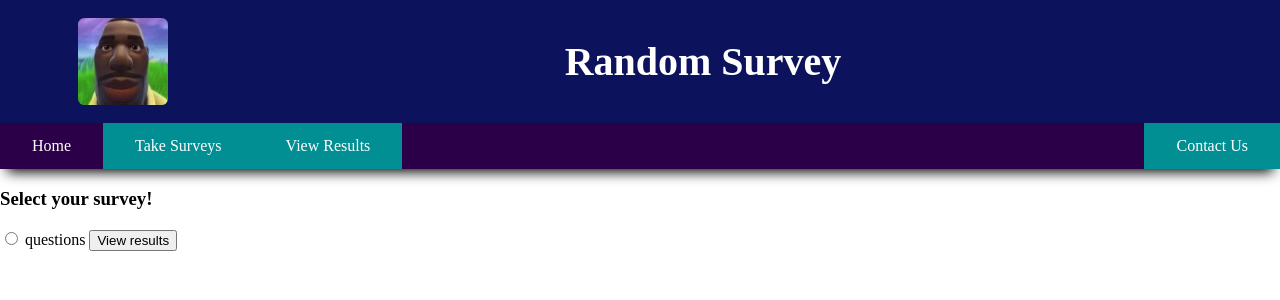
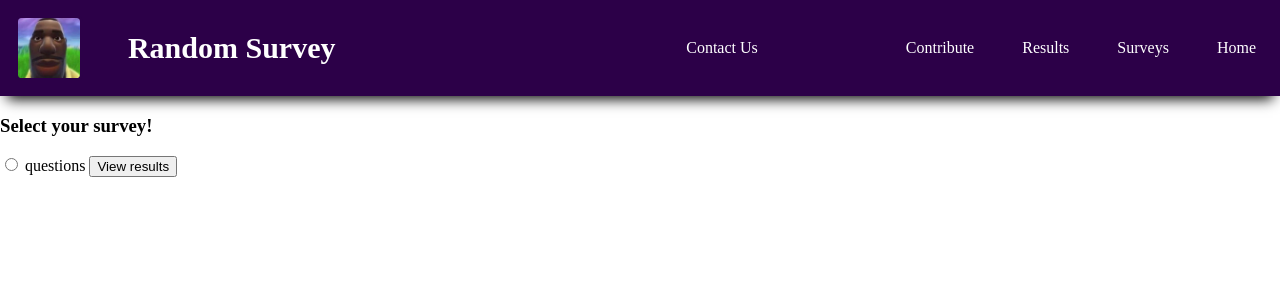
Before and after one commit to DavidToh2/Survey-Website, a Flask app: page /results in a window 1280 px wide. Shown: the top 300 px of the page. Run offline with Flask 2, Linux system fonts and the light colour scheme.

Commit message:
Shrinking header

```diff
--- a/static/scripts/layout-navbar.js
+++ b/static/scripts/layout-navbar.js
@@ -9,3 +9,15 @@ $(document).ready(function() {
     });
 
 });
+
+window.onscroll = function() {
+    if (document.body.scrollTop > 90 || document.documentElement.scrollTop > 90) {
+        console.log("Displaying tiny header");
+        $(".header__icon").addClass("header__icon--tiny");
+        $(".header__title").addClass("header__title--tiny");
+    } else {
+        console.log("Displaying big header");
+        $(".header__icon").removeClass("header__icon--tiny");
+        $(".header__title").removeClass("header__title--tiny");
+    }
+}
--- a/static/styles.css
+++ b/static/styles.css
@@ -1,10 +1,12 @@
+/* SASS variables. These have to be defined globally and are imperative.
+Invoke using $variable-name. */
+/* CSS variables. These were added pretty recently, and are defined in :root (i.e. html).
+These variables are declarative. Invoke using var(--variable-name). */
 :root {
   --purple: #2c0048;
   --dark-blue: #0c125b;
   --cyan: #028f94;
   --yellow: #6b7203;
-  --beige: rgb(243, 236, 199);
-  --beige-transparent: rgba(243, 236, 199, 0);
   --font-family: "Georgia", sans-serif;
   font-size: 16px;
   --font-size__title: 1.25rem;
@@ -13,6 +15,7 @@
 }
 
 body {
+  display: block;
   margin: 0px;
 }
 
@@ -35,44 +38,60 @@ button, .button {
 
 .header {
   display: flex;
+  position: sticky;
+  top: 0;
   flex-wrap: wrap;
   align-items: center;
-  background-color: var(--dark-blue);
+  background-color: var(--purple);
+  box-shadow: 0px 10px 13px -7px #000000, 5px 5px 15px 5px rgba(0, 0, 0, 0);
+  z-index: 10;
+  transition: all 1s ease-in-out;
 }
 .header__icon {
   object-fit: cover;
-  width: clamp(30px, 10vw, 90px);
+  height: clamp(30px, 8vw, 60px);
   border-radius: 10%;
-  border: 3px solid var(--dark-blue);
-  position: relative;
-  left: min(60px, 10vw);
+  border: 3px solid var(--purple);
   margin: 15px;
+  display: block;
+  float: left;
+  transition: all 1s ease-in-out;
+}
+.header__icon--tiny {
+  height: clamp(15px, 4vw, 30px);
+  border: 1px solid var(--purple);
 }
 .header__title {
-  flex: 1;
   text-align: center;
-  font-size: min(6vw, 40px);
+  font-size: clamp(15px, 4vw, 30px);
   font-weight: 700;
   color: white;
-  padding: 22px 18px;
+  padding: 22px clamp(15px, 4vw, 30px);
+  display: block;
+  float: left;
+  transition: all 1s ease-in-out;
+}
+.header__title--tiny {
+  font-size: clamp(7.5px, 2vw, 15px);
+  padding: 14px clamp(7.5px, 2vw, 15px);
 }
 .header__navbar {
-  width: 100%;
-  display: flex;
-  position: sticky;
-  top: 0;
+  list-style: none;
+  flex: 1;
+  background-color: var(--purple);
+  display: block;
+  float: left;
+}
+.header__navbar a {
   font-size: 1rem;
   font-weight: 500;
-  background-color: var(--purple);
   color: white;
-  box-shadow: 0px 10px 13px -7px #000000, 5px 5px 15px 5px rgba(0, 0, 0, 0);
-  z-index: 10;
+  text-decoration: none;
 }
 .header__button {
   background-color: var(--purple);
-  color: white;
-  text-decoration: none;
-  padding: 14px clamp(16px, 2.5vw, 48px);
+  padding: 14px clamp(12px, 2vw, 24px);
+  float: right;
 }
 .header__button--active {
   background-color: var(--cyan);
@@ -127,7 +146,7 @@ button, .button {
   height: 100%;
   width: var(--picture-width);
   z-index: 1;
-  background-image: linear-gradient(to bottom, var(--beige), var(--beige-transparent) 25%, var(--beige-transparent) 75%, var(--beige));
+  background-image: linear-gradient(to bottom, rgb(243, 236, 199), rgba(243, 236, 199, 0) 25%, rgba(243, 236, 199, 0) 75%, rgb(243, 236, 199) 100%);
 }
 .slide__number {
   position: absolute;
--- a/static/styles.scss
+++ b/static/styles.scss
@@ -1,10 +1,16 @@
+
+/* SASS variables. These have to be defined globally and are imperative.
+Invoke using $variable-name. */
+$beige: rgb(243, 236, 199);
+$beige-transparent: rgba($beige, 0);
+
+/* CSS variables. These were added pretty recently, and are defined in :root (i.e. html).
+These variables are declarative. Invoke using var(--variable-name). */
 :root {
     --purple: #2c0048;
     --dark-blue: #0c125b;
     --cyan: #028f94;
     --yellow: #6b7203;
-    --beige: rgb(243, 236, 199);
-    --beige-transparent: rgba(243, 236, 199, 0);
     --font-family: "Georgia", sans-serif;
     font-size: 16px;
     --font-size__title: 1.25rem;
@@ -12,6 +18,7 @@
     margin: 0px
 }
 body {
+    display: block;
     margin: 0px;
 }
 
@@ -30,47 +37,66 @@ button, .button {
 
 .header {
     display: flex;
+    position: sticky;
+    top: 0;
     flex-wrap: wrap;
     align-items: center;
-    background-color: var(--dark-blue);
+    background-color: var(--purple);
+    box-shadow: 0px 10px 13px -7px #000000, 5px 5px 15px 5px rgba(0,0,0,0);
+    z-index: 10;
+    transition: all 1s ease-in-out;
 
     &__icon {
         object-fit: cover;
-        width: clamp(30px, 10vw, 90px);
+        height: clamp(30px, 8vw, 60px);
         border-radius: 10%;
-        border: 3px solid var(--dark-blue);
-        position: relative;
-        left: min(60px, 10vw);
+        border: 3px solid var(--purple);
         margin: 15px;
+        display: block;
+        float: left;
+        transition: all 1s ease-in-out;
+
+        &--tiny {
+            height: clamp(15px, 4vw, 30px);
+            border: 1px solid var(--purple);
+        }
     }
 
     &__title {
-        flex: 1;
         text-align: center;
-        font-size: min(6vw, 40px);
+        font-size: clamp(15px, 4vw, 30px);
         font-weight: 700;
         color: white;
-        padding: 22px 18px;
+        padding: 22px clamp(15px, 4vw, 30px);;
+        display: block;
+        float: left;
+        transition: all 1s ease-in-out;
+
+        &--tiny {
+            font-size: clamp(7.5px, 2vw, 15px);
+            padding: 14px clamp(7.5px, 2vw, 15px);
+        }
     }
 
     &__navbar {
-        width: 100%;
-        display: flex;
-        position: sticky;
-        top: 0;
+        list-style: none;
+        flex: 1;
+        background-color: var(--purple);
+        display: block;
+        float: left;
+    }
+
+    &__navbar a {
         font-size: 1rem;
         font-weight: 500;
-        background-color: var(--purple);
         color: white;
-        box-shadow: 0px 10px 13px -7px #000000, 5px 5px 15px 5px rgba(0,0,0,0);
-        z-index: 10;
+        text-decoration: none;
     }
 
     &__button {
         background-color: var(--purple);
-        color: white;
-        text-decoration: none;
-        padding: 14px clamp(16px, 2.5vw, 48px);
+        padding: 14px clamp(12px, 2vw, 24px);
+        float: right;
 
         &--active {
             background-color: var(--cyan);
@@ -130,7 +156,7 @@ button, .button {
             height: 100%;
             width: var(--picture-width);
             z-index: 1;
-            background-image: linear-gradient(to bottom, var(--beige), var(--beige-transparent) 25%, var(--beige-transparent) 75%, var(--beige));
+            background-image: linear-gradient(to bottom, $beige, $beige-transparent 25%, $beige-transparent 75%, $beige 100%);
         }
     }
 
--- a/templates/layout.html
+++ b/templates/layout.html
@@ -15,16 +15,17 @@
         <title>Survey</title>
     </head>
     <body>
-        <header class="header">
+        <div class="header">
             <img src="static/images/icon.png" class="header__icon">
             <div class="header__title">Random Survey</div>
-        </header>
-        <nav class="header__navbar">
-            <a class="button header__button" href="{{ url_for('index') }}">Home</a>
-            <a class="button header__button" href="{{ url_for('loadResults') }}">Take Surveys</a>
-            <a class="button header__button" href="{{ url_for('loadResults') }}">View Results</a>
-            <a style="margin-left: auto;" class="button header__button" href="{{ url_for('loadResults') }}">Contact Us</a>
-        </nav>
+            <ul class="header__navbar">
+                <li class="button header__button"><a href="{{ url_for('index') }}">Home</a></li>
+                <li class="button header__button"><a href="{{ url_for('loadResults') }}">Surveys</a></li>
+                <li class="button header__button"><a href="{{ url_for('loadResults') }}">Results</a></li>
+                <li class="button header__button"><a href="{{ url_for('loadResults') }}">Contribute</a></li>
+                <li class="button header__button"><a href="{{ url_for('loadResults') }}" style="margin-right: 100px;">Contact Us</a></li>
+            </ul>
+        </div>
         <div class="page-content">
             {% block content %} {% endblock %}
         </div>
```
Also changed, not shown: 1 other file.
